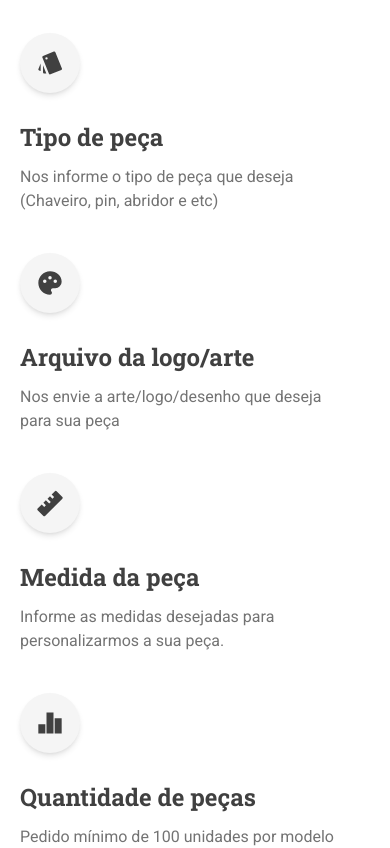
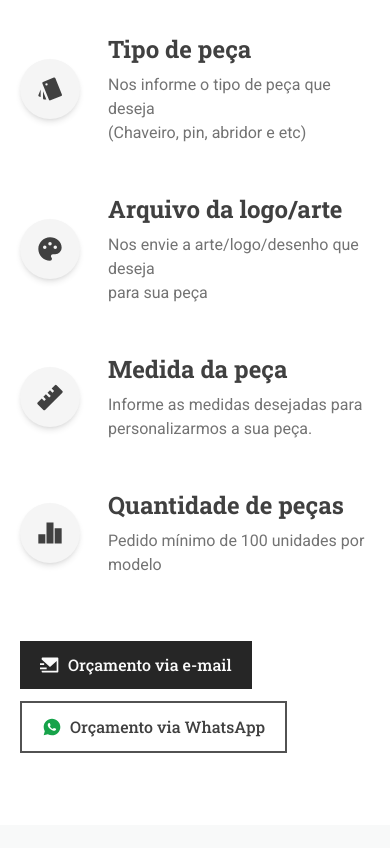
Before and after one commit to Gabriel300p/pig-pins-metais, a React (Vite) app: page / in a window 390 px wide. Shown: the part 1460-2308 px from the top of the page. Built offline with nearby package versions, Linux system fonts and the light colour scheme.

Commit message:
arrumando orçamento

```diff
--- a/src/sections/Orcamento.jsx
+++ b/src/sections/Orcamento.jsx
@@ -22,12 +22,12 @@ export default function Orcamento() {
           ou e-mail contendo:{" "}
         </p>
       </div>
-      <div className="grid grid-cols-1 sm:grid-cols-2 lg:grid-cols-4 gap-10 md:gap-5 lg:gap-7 mt-14 md:mt-20">
-        <div className="flex flex-col md:justify-center md:items-center gap-7">
-          <div className="p-4 md:p-5 rounded-full bg-neutral-100 shadow-md w-fit">
+      <div className="grid grid-cols-1 sm:grid-cols-2 lg:grid-cols-4 gap-12 md:gap-5 lg:gap-7 mt-14 md:mt-20">
+        <div className="flex flex-row sm:flex-col md:justify-center items-center gap-7">
+          <div className="p-4 md:p-5 rounded-full bg-neutral-100 shadow-md w-fit h-fit">
             <RiPantoneFill className="w-7 h-7 md:w-9 md:h-9 text-neutral-700" />
           </div>
-          <div className="flex flex-col gap-3">
+          <div className="flex flex-col gap-2 md:gap-3">
             <h3 className="font-title text-2xl font-bold text-neutral-700 md:text-center">
               Tipo de peça
             </h3>
@@ -38,11 +38,11 @@ export default function Orcamento() {
             </p>
           </div>
         </div>
-        <div className="flex flex-col md:justify-center md:items-center gap-7">
-          <div className="p-4 md:p-5 rounded-full bg-neutral-100 shadow-md w-fit">
+        <div className="flex flex-row sm:flex-col md:justify-center items-center gap-7">
+          <div className="p-4 md:p-5 rounded-full bg-neutral-100 shadow-md w-fit h-fit">
             <RiPaletteFill className="w-7 h-7 md:w-9 md:h-9 text-neutral-700" />
           </div>
-          <div className="flex flex-col gap-3">
+          <div className="flex flex-col gap-2 md:gap-3">
             <h3 className="font-title text-2xl font-bold text-neutral-700 md:text-center">
               Arquivo da logo/arte
             </h3>
@@ -53,11 +53,11 @@ export default function Orcamento() {
             </p>
           </div>
         </div>
-        <div className="flex flex-col md:justify-center md:items-center gap-7">
-          <div className="p-4 md:p-5 rounded-full bg-neutral-100 shadow-md w-fit">
+        <div className="flex flex-row sm:flex-col md:justify-center items-center gap-7">
+          <div className="p-4 md:p-5 rounded-full bg-neutral-100 shadow-md w-fit h-fit">
             <RiRulerFill className="w-7 h-7 md:w-9 md:h-9 text-neutral-700" />
           </div>
-          <div className="flex flex-col gap-3">
+          <div className="flex flex-col gap-2 md:gap-3">
             <h3 className="font-title text-2xl font-bold text-neutral-700 md:text-center">
               Medida da peça
             </h3>
@@ -67,11 +67,11 @@ export default function Orcamento() {
             </p>
           </div>
         </div>
-        <div className="flex flex-col md:justify-center md:items-center gap-7">
-          <div className="p-4 md:p-5 rounded-full bg-neutral-100 shadow-md w-fit">
+        <div className="flex flex-row sm:flex-col md:justify-center items-center gap-7">
+          <div className="p-4 md:p-5 rounded-full bg-neutral-100 shadow-md w-fit h-fit">
             <RiBarChart2Fill className="w-7 h-7 md:w-9 md:h-9 text-neutral-700" />
           </div>
-          <div className="flex flex-col gap-3">
+          <div className="flex flex-col gap-2 md:gap-3">
             <h3 className="font-title text-2xl font-bold text-neutral-700 md:text-center">
               Quantidade de peças
             </h3>
@@ -82,7 +82,7 @@ export default function Orcamento() {
           </div>
         </div>
       </div>
-      <div className="flex flex-col sm:flex-row items-start sm:items-center gap-3 md:gap-5  mt-10">
+      <div className="flex flex-col sm:flex-row items-start sm:items-center md:justify-center gap-3 md:gap-5  mt-16">
         <a href="#contato">
           <button className="font-title font-medium text-base 2xl:text-lg text-neutral-50 bg-neutral-800 px-5 py-3 hover:opacity-70 transition-opacity duration-200 inline-flex items-center gap-2">
             <RiMailSendFill className="w-5 h-5 md:w-6 md:h-6" />
--- a/src/sections/Produtos.jsx
+++ b/src/sections/Produtos.jsx
@@ -48,7 +48,7 @@ export default function Produtos() {
       </div>
       <Swiper
         slidesPerView={isTabletOrMobile ? 2 : 5}
-        spaceBetween={isTabletOrMobile ? -15 : -10}
+        spaceBetween={isTabletOrMobile ? -15 : -15}
         // freeMode={true}
         autoplay={{
           delay: 2500,
```
